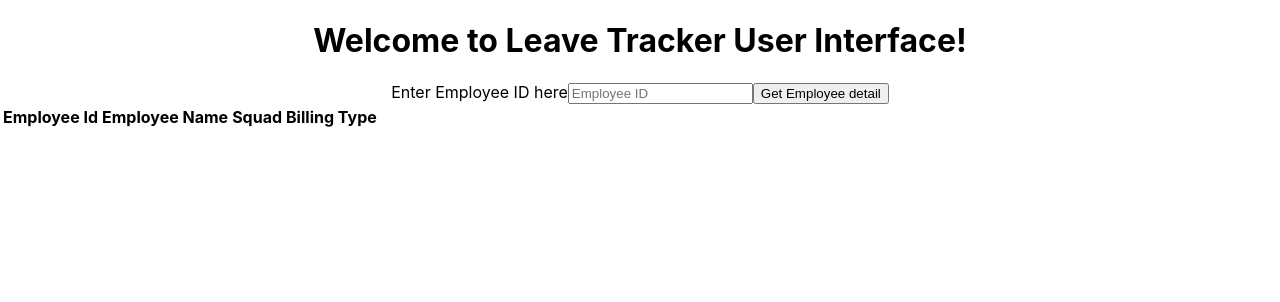
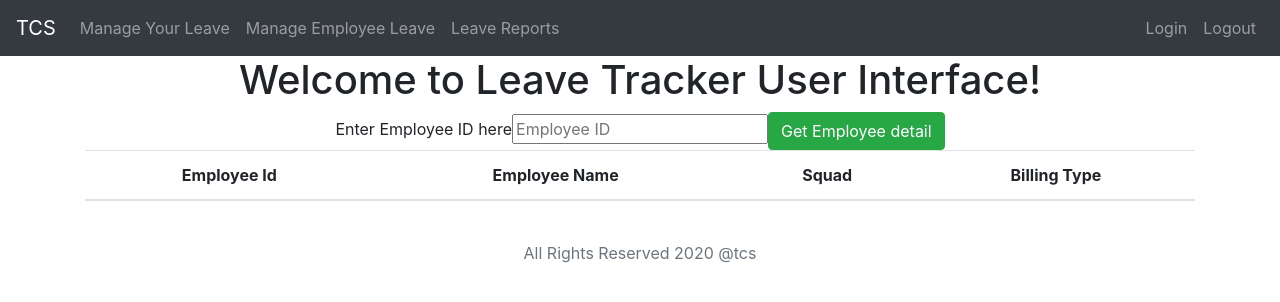
Before and after one commit to vijayvigneshselvaraj/SpecialOps, a React (Create React App) app in the folder leave-tracker-ui/: page / in a window 1280 px wide. Shown: the top 302 px of the page. Built offline with nearby package versions, Linux system fonts and the light colour scheme.

Commit message:
Add header, footer and default css for project

```diff
--- a/leave-tracker-ui/src/App.js
+++ b/leave-tracker-ui/src/App.js
@@ -1,12 +1,17 @@
 import React from 'react';
 import logo from './logo.svg';
 import WelcomeComponent from './components/leaveTracker/WelcomeComponent'
+import HeaderComponent from './components/leaveTracker/HeaderComponent.jsx'
+import FooterComponent from './components/leaveTracker/FooterComponent.jsx'
 import './App.css';
+import './bootstrap.css';
 
 function App() {
   return (
     <div className="App">
+      <HeaderComponent/>
       <WelcomeComponent/>
+      <FooterComponent/>
     </div>
   );
 }
--- /dev/null
+++ b/leave-tracker-ui/src/components/leaveTracker/FooterComponent.jsx
@@ -0,0 +1,13 @@
+import React, { Component } from 'react'
+
+class FooterComponent extends Component {
+    render() {
+        return (
+            <footer className="footer">
+                <span className="text-muted">All Rights Reserved 2020 @tcs</span>
+            </footer>
+        )
+    }
+}
+
+export default FooterComponent
--- /dev/null
+++ b/leave-tracker-ui/src/components/leaveTracker/HeaderComponent.jsx
@@ -0,0 +1,30 @@
+import React, { Component } from 'react'
+
+
+
+
+class HeaderComponent extends Component {
+    render() {
+        //console.log(isUserLoggedIn);
+
+        return (
+            <header>
+                <nav className="navbar navbar-expand-md navbar-dark bg-dark">
+                    <div><a href="http://www.tcs.com" className="navbar-brand">TCS</a></div>
+                    <ul className="navbar-nav">
+
+                    <li className="nav-link">Manage Your Leave</li>
+                    <li className="nav-link">Manage Employee Leave</li>
+                    <li className="nav-link">Leave Reports</li>
+                    </ul>
+                    <ul className="navbar-nav navbar-collapse justify-content-end">
+                    <li className="nav-link">Login</li>
+                    <li className="nav-link">Logout</li>
+                    </ul>
+                </nav>
+            </header>
+        )
+    }
+}
+
+export default HeaderComponent
```
